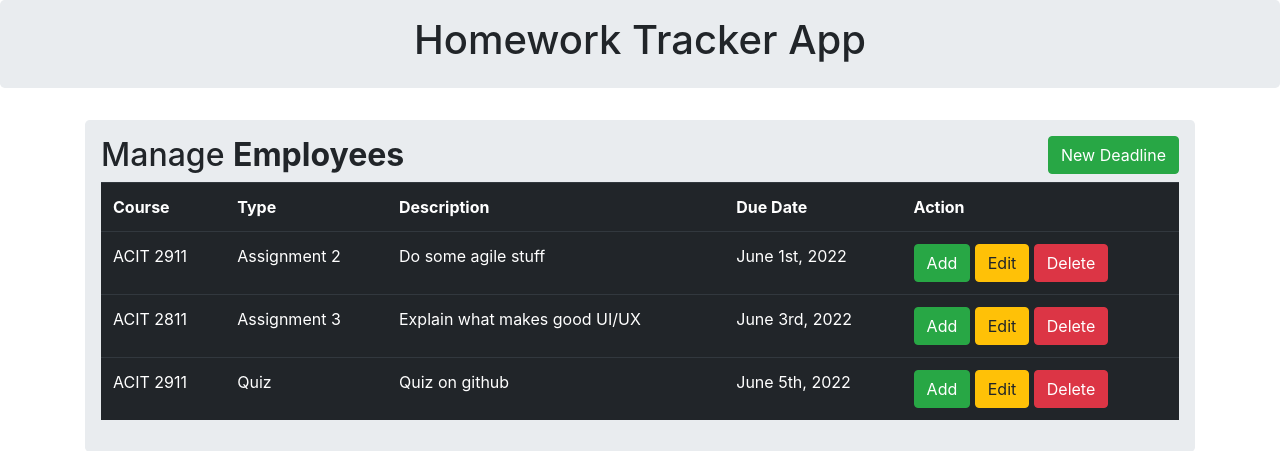
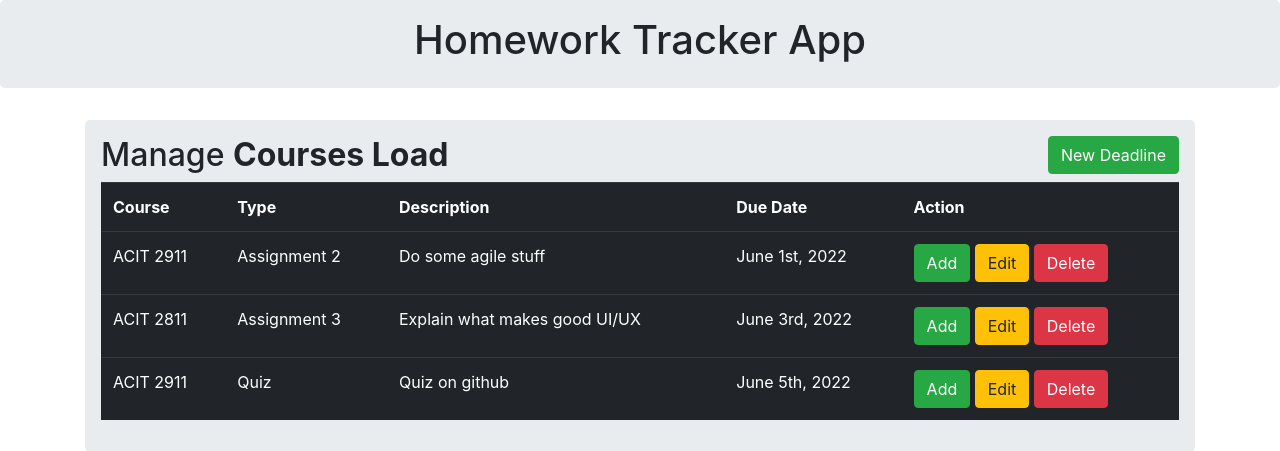
Before and after one commit to udaychhina/acit2911, a Flask app: page / in a window 1280 px wide. Shown: the top 451 px of the page. Run offline with Flask 2, Linux system fonts and the light colour scheme.

Commit message:
courses_load

```diff
--- a/templates/home.html
+++ b/templates/home.html
@@ -10,7 +10,7 @@
     <div class="row">
         <div class="col md-12">
             <div class="jumbotron p-3">
-                <h2>Manage <b>Employees </b>  <button type="button"
+                <h2>Manage <b>Courses Load </b>  <button type="button"
                 class="btn btn-success float-right">New Deadline</button> </h2>
                 <table class="table table-hover table-dark">
                     <tr>
```
